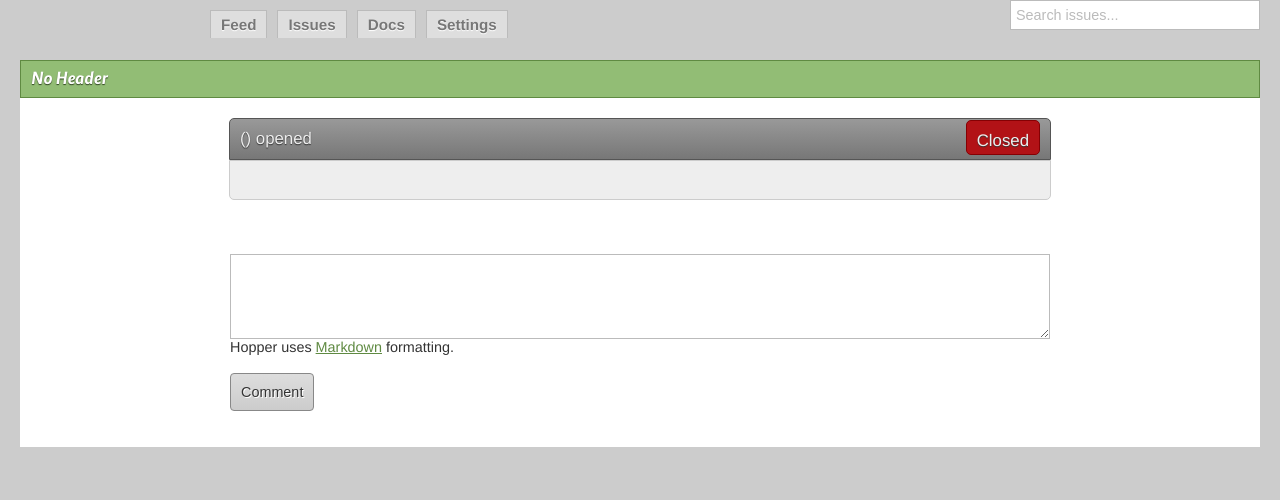
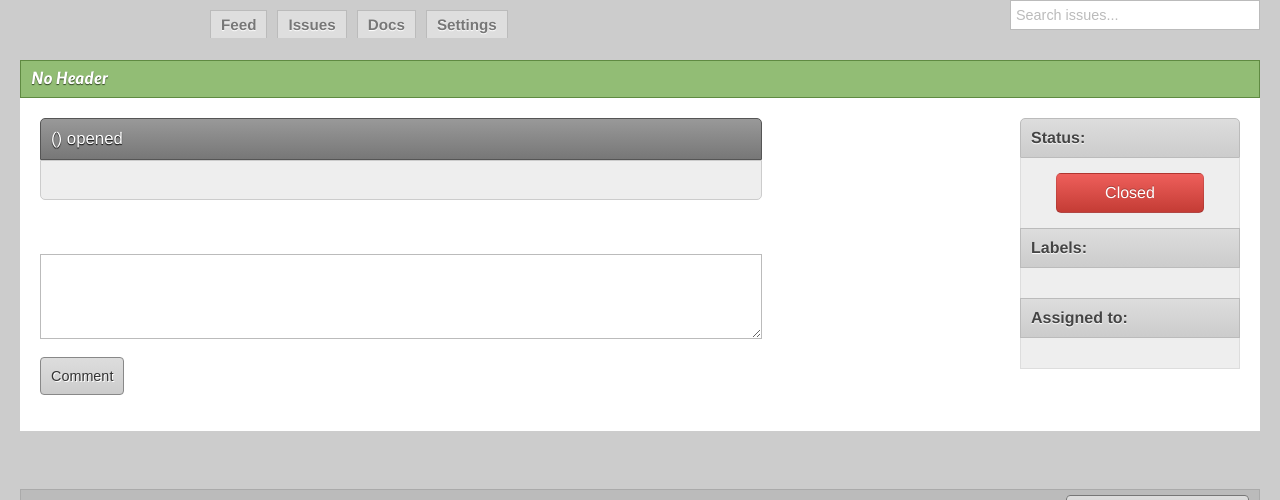
Before and after one commit to ndreynolds/hopper, a Flask app: template hopper/web/templates/issue.html in a window 1280 px wide. Shown: the top 500 px of the page. Run offline with Flask 2, Linux system fonts and the light colour scheme; the template is opened without the code that fills it, so the values that code supplies are empty; parts of the project's set-up code (start-up, migrations or seed data) failed here and were passed over; some libraries are stand-ins or nearby versions.

Commit message:
Some CLI error handling, styling to web UI

```diff
--- a/hopper/issue.py
+++ b/hopper/issue.py
@@ -112,7 +112,6 @@
     def _resolve_id(self, id):
         '''Resolve partial ids and verify the issue exists.'''
         if len(id) == 40:
-            print self.tracker.get_issue_path(id)
             if os.path.exists(self.tracker.get_issue_path(id)):
                 return id
             else:
@@ -154,4 +153,7 @@
         paths['issue'] = self.tracker.get_issue_path(self.id)
         # path to the issue's comments directory.
         paths['comments'] = os.path.join(tpaths['issues'], self.id, 'comments')
+        # create the comments dir if missing and the root path exists
+        if not os.path.exists(paths['comments']) and os.path.exists(paths['root']):
+            os.mkdir(paths['comments'])
         self.paths = paths
--- a/hopper/web/static/css/style.css
+++ b/hopper/web/static/css/style.css
@@ -100,31 +97,19 @@
   background-image: -ms-linear-gradient(top, #999999, #777777);
   background-image: -o-linear-gradient(top, #999999, #777777);
   background-image: linear-gradient(top, #999999, #777777);
-  margin-left: auto;
-  margin-right: auto;
   border-top-left-radius: 5px;
   border-top-right-radius: 5px;
   -webkit-top-left-border-radius: 5px;
   -webkit-top-right-border-radius: 5px;
-  text-shadow: 0 1px 1px #333;
+  width: 700px;
+  text-shadow: 0 1px 1px #000;
   font-size: 105%;
-  color: #eee;
+  color: #fff;
   padding: 10px;
-  width: 800px;
   border: 1px solid #555;
 }
-div.issue-header a {
-  float: right;
-  position: relative;
-  bottom: 9px;
-  color: #eee !important;
-  height: 13px;
-  vertical-align: middle;
-}
 div#comment-form {
-  margin-left: auto;
-  margin-right: auto;
-  width: 820px;
+  width: 722px;
 }
 div#comment-form textarea {
   width: 100%;
@@ -364,8 +288,15 @@
   cursor: pointer;
 }
 .red {
-  background-color: #B21216;
+  background-image: -webkit-linear-gradient(top, #ee5f5b, #c43c35);
+  background-image: -moz-linear-gradient(top, #ee5f5b, #c43c35);
+  background-image: -ms-linear-gradient(top, #ee5f5b, #c43c35);
+  background-image: -o-linear-gradient(top, #ee5f5b, #c43c35);
+  background-image: linear-gradient(top, #ee5f5b, #c43c35);
   border: 1px solid #850003;
+  border-color: rgba(0, 0, 0, 0.1) rgba(0, 0, 0, 0.1) rgba(0, 0, 0, 0.25);
+  color: #fff;
+  text-shadow: 0 -1px 0 rgba(0, 0, 0, 0.25);
 }
 div#options-wrapper {
   padding: 10px;
@@ -445,16 +376,14 @@
   font-weight: bold;
 }
 .issue {
-  margin-left: auto;
-  margin-right: auto;
   border-bottom-left-radius: 5px;
   border-bottom-right-radius: 5px;
   -webkit-bottom-left-border-radius: 5px;
   -webkit-bottom-right-border-radius: 5px;
+  width: 700px;
   background-color: #eee;
   border: 1px solid #ccc;
   padding: 10px;
-  width: 800px;
 }
 .comment-header {
   border-top-left-radius: 5px;
@@ -488,16 +415,14 @@
 }
 .issue-header span#time {
   font-weight: bold;
-  color: #ddd;
+  color: #eee;
 }
 .comment {
   border-bottom-left-radius: 5px;
   border-bottom-right-radius: 5px;
   -webkit-bottom-left-border-radius: 5px;
   -webkit-bottom-right-border-radius: 5px;
-  margin-left: auto;
-  margin-right: auto;
-  width: 800px;
+  width: 700px;
   background-color: #eee;
   padding: 10px;
   border: 1px solid #ccc;
@@ -723,3 +646,40 @@
   border-radius: 5px;
   padding: 10px;
 }
+div.issue-sidebar {
+  width: 220px;
+  float: right;
+}
+div.issue-sidebar-heading {
+  background-image: -webkit-linear-gradient(top, #dddddd, #cccccc);
+  background-image: -moz-linear-gradient(top, #dddddd, #cccccc);
+  background-image: -ms-linear-gradient(top, #dddddd, #cccccc);
+  background-image: -o-linear-gradient(top, #dddddd, #cccccc);
+  background-image: linear-gradient(top, #dddddd, #cccccc);
+  padding: 10px;
+  border: 1px solid #bbb;
+  font-weight: bold;
+  text-shadow: 0 1px 1px #fff;
+  color: #444;
+}
+div.issue-sidebar-content {
+  border-left: 1px solid #ddd;
+  border-right: 1px solid #ddd;
+  padding: 15px;
+  background-color: #eee;
+}
+div.issue-sidebar-content .button {
+  text-align: center;
+  margin-left: 20px;
+  margin-right: 20px;
+  color: #fff;
+}
+div.issue-sidebar div:last-child {
+  border-bottom: 1px solid #ddd;
+}
+div.issue-sidebar div:first-child {
+  border-top-left-radius: 5px;
+  border-top-right-radius: 5px;
+  -webkit-top-left-border-radius: 5px;
+  -webkit-top-right-border-radius: 5px;
+}
--- a/hopper/web/static/css/style.less
+++ b/hopper/web/static/css/style.less
@@ -64,6 +60,7 @@
 @hopper-green: #5F8A42;
 @font-color: #333;
 @background: #ccc;
+@default-width: 700px;
 
 html, body {
     height:100%;
@@ -140,28 +137,17 @@
 
 div.issue-header {
     .gradient();
-    .centered;
     .rounded-corners-top();
-    text-shadow: 0 1px 1px #333;
+    width:@default-width;
+    text-shadow: 0 1px 1px #000;
     font-size:105%;
-    color:#eee;
+    color:#fff;
     padding:10px;
-    width:800px;
     border:1px solid #555;
 }
 
-div.issue-header a {
-    float:right;
-    position:relative;
-    bottom:9px;
-    color:#eee !important;
-    height:13px;
-    vertical-align:middle;
-}
-
 div#comment-form {
-    .centered;
-    width:820px;
+    width:@default-width + 22;
 }
 
 div#comment-form textarea {
@@ -394,8 +331,11 @@
 }
 
 .red {
-    background-color:#B21216;
+    .gradient(#EE5F5B, #C43C35);
     border:1px solid #850003;
+    border-color:rgba(0, 0, 0, 0.1) rgba(0, 0, 0, 0.1) rgba(0, 0, 0, 0.25);
+    color:#fff;
+    text-shadow:0 -1px 0 rgba(0, 0, 0, 0.25);
 }
 
 div#options-wrapper {
@@ -457,19 +397,17 @@
 }
 
 .issue {
-    .centered;
     .rounded-corners-bottom();
+    width:@default-width;
     background-color:#eee;
     border:1px solid #ccc;
     padding:10px;
-    width:800px;
 }
 
 .comment-header {
     .rounded-corners-top();
     .gradient(#ddd, #ccc);
-    .centered;
-    width:800px;
+    width:@default-width;
     height:20px;
     padding:10px;
     border:1px solid #bbb;
@@ -499,13 +437,12 @@
 
 .issue-header span#time {
     font-weight:bold;
-    color:#ddd;
+    color:#eee;
 }
 
 .comment {
     .rounded-corners-bottom();
-    .centered;
-    width:800px;
+    width:@default-width;
     background-color:#eee;
     padding:10px;
     border:1px solid #ccc;
@@ -742,3 +678,39 @@
     border-radius:5px;
     padding:10px;
 }
+
+div.issue-sidebar {
+    width:220px;
+    float:right;
+}
+
+div.issue-sidebar-heading {
+    .gradient(#ddd, #ccc);
+    padding:10px;
+    border:1px solid #bbb;
+    font-weight:bold;
+    text-shadow:0 1px 1px #fff;
+    color:#444;
+}
+
+div.issue-sidebar-content {
+    border-left:1px solid #ddd;
+    border-right:1px solid #ddd;
+    padding:15px;
+    background-color:#eee;
+}
+
+div.issue-sidebar-content .button {
+    text-align:center;
+    margin-left:20px;
+    margin-right:20px;
+    color:#fff;
+}
+
+div.issue-sidebar div:last-child {
+    border-bottom:1px solid #ddd;
+}
+
+div.issue-sidebar div:first-child {
+    .rounded-corners-top();
+}
--- a/hopper/web/templates/issue.html
+++ b/hopper/web/templates/issue.html
@@ -1,20 +1,36 @@
 {% extends 'base.html' %}
 {% block body %}
 <script type="text/javascript" src="{{ url_for('static', filename='js/issue.js') }}"></script>
+
+<div class="issue-sidebar">
+    <div class="issue-sidebar-heading">Status:</div>
+    <div class="issue-sidebar-content">
+        {% if issue.status == 'open' %}
+            <a id="issue-close" class="button green"
+                href="{{ url_for('issues.close', id=issue.id) }}">Open</a>
+        {% else %}
+            <a id="issue-open" class="button red"
+                href="{{ url_for('issues.open', id=issue.id) }}">Closed</a>
+        {% endif %}
+    </div>
+    <div class="issue-sidebar-heading">Labels:</div>
+    <div class="issue-sidebar-content">
+        {% for label in issue.labels %}
+            <span class="fancy-monospace">{{ label }}</span>
+            <br><br>
+        {% endfor %}
+    </div>
+    <div class="issue-sidebar-heading">Assigned to:</div>
+    <div class="issue-sidebar-content">
+        {{ issue.assigned_to }}
+    </div>
+</div>
 
 <div class="issue-header">
     <span id="author">{{ issue.author['name'] }}</span>
     <span id="email">({{ issue.author['email'] }})</span>
     opened
     <span id="time">{{ issue.created }}</span>
-    &nbsp; &nbsp;
-    {% if issue.status == 'open' %}
-        <a id="issue-close" class="button green"
-            href="{{ url_for('issues.close', id=issue.id) }}">Open</a>
-    {% else %}
-        <a id="issue-open" class="button red"
-            href="{{ url_for('issues.open', id=issue.id) }}">Closed</a>
-    {% endif %}
 </div>
 <div class="issue">
     <span style="font-size:130%; font-weight:bold; text-shadow: 0 0 1px #fff;">{{ issue.title }}</span>
@@ -50,10 +66,6 @@
     <div id="comment-form">
         <form method="post">
         <textarea name="content"></textarea>
-        <br>
-        <span style="font-size:90%">
-            Hopper uses <a href="http://daringfireball.com/projects/markdown">Markdown</a> formatting.
-        </span>
         <br><br>
         <input type="submit" class="button gray" style="font-size:90%" value="Comment">
         </form>
--- a/hopper/web/views/issues.py
+++ b/hopper/web/views/issues.py
@@ -90,7 +90,11 @@
         issue = Issue(tracker)
         issue.content = request.form['content']
         issue.title = request.form['title']
-        issue.labels = request.form['labels'].split(',')
+        labels = request.form['labels']
+        if labels:
+            issue.labels = labels.split(',')
+        else:
+            issue.labels = []
         issue.author['name'] = config.user['name']
         issue.author['email'] = config.user['email']
         if issue.save():
```
Also changed, not shown: other parts of hopper/web/static/css/style.css (+5 -73 lines), other parts of hopper/web/static/css/style.less (+4 -58 lines), hopper/hpr/hpr.py (+20 -29 lines).
